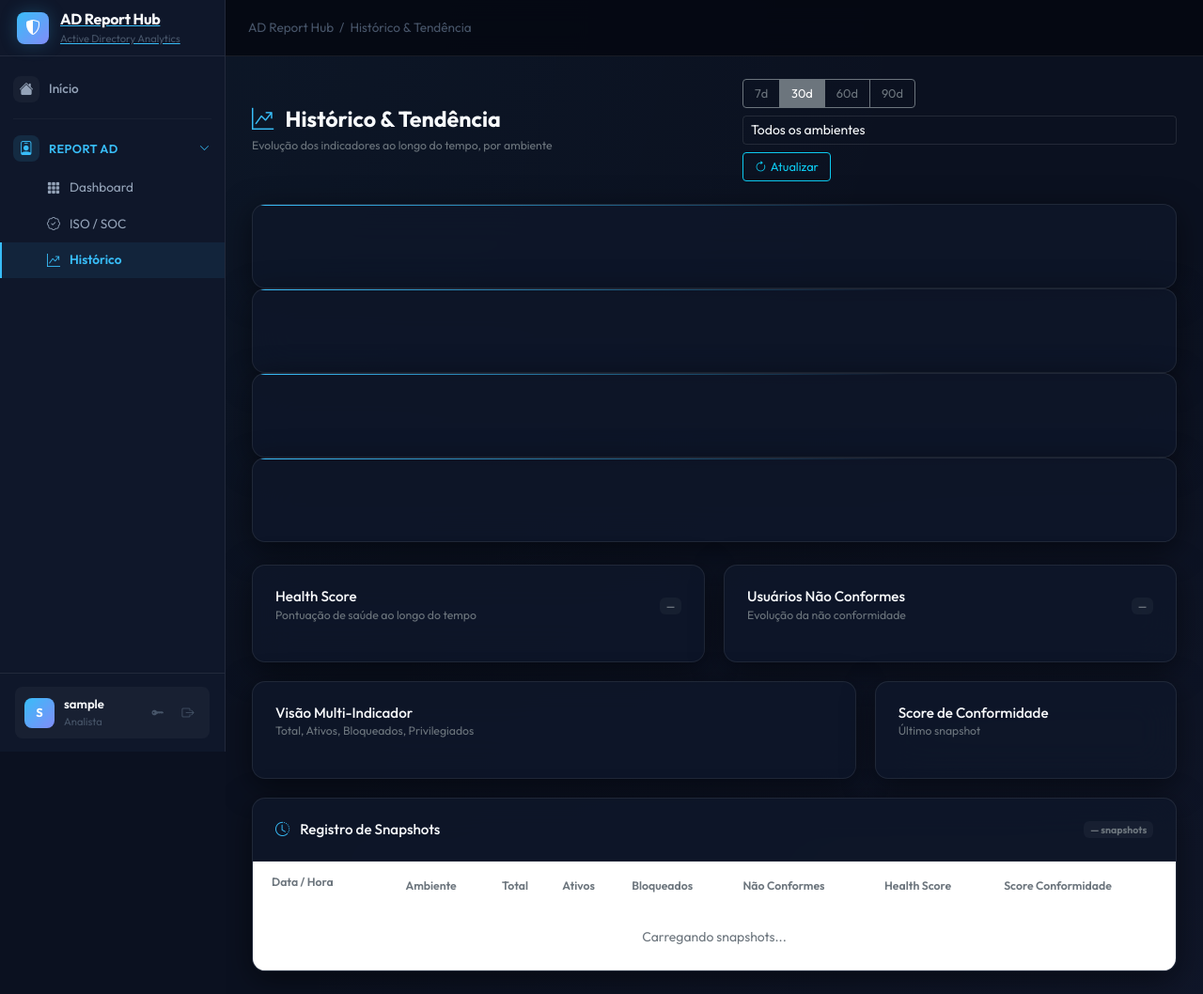
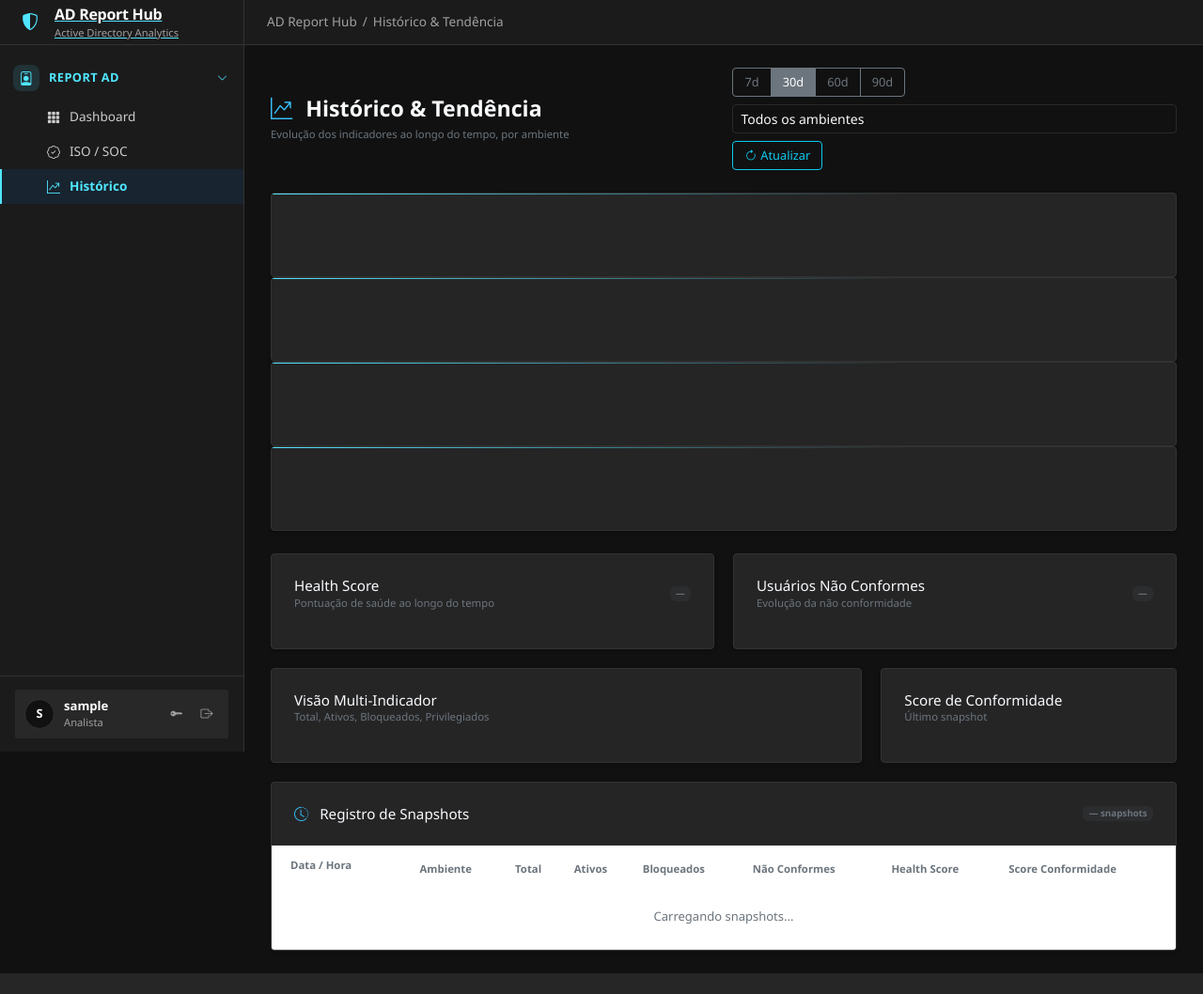
Before and after one commit to wweber993/ad-report-hub, a Flask app: page /ad/history in a window 1280 px wide. Shown: the whole page at 94% size. After the commit the page ends 1036 px from the top, so only its background shows below. Run offline with Flask 3, Linux system fonts and the light colour scheme; the visitor is signed in with stand-in values (Sample User, id 1).

Commit message:
feat: refatoracao compliance ISO/SOC, zero cache, novas regras CIS e dashboard JS

```diff
--- a/app/modules/report_ad/routes.py
+++ b/app/modules/report_ad/routes.py
@@ -221,14 +221,14 @@ def api_history():
 
 # ── Cached loader (shared by all API routes) ────────────────────────────
 
-@cache.memoize(timeout=300)
+# Removed cache.memoize per user request to always load fresh data
 def _load_users_cached(data_dir: str, overrides_path: str) -> list:
     """Cached wrapper around load_all_users. TTL = 5 minutes."""
     import time
     t0 = time.perf_counter()
     users = load_all_users(data_dir, overrides_path)
     elapsed = time.perf_counter() - t0
-    logger.info("[cache MISS] Loaded %d users in %.3fs", len(users), elapsed)
+    logger.info("[Disk Load] Carregou %d usuários diretamente do arquivo JSON em %.3fs", len(users), elapsed)
     return users
 
 
--- a/app/static/css/cyberhub.css
+++ b/app/static/css/cyberhub.css
@@ -1,61 +1,61 @@
 /* ================================================================
-   CyberHub — Unified Design System
-   Dark SOC/NOC theme · Outfit font · Sky-blue accent
+   AD Report Hub — Microsoft Azure Fluent Design System
+   Professional Dark Theme · Segoe UI · Azure Blue Accent
    ================================================================ */
 
-@import url('https://fonts.googleapis.com/css2?family=Outfit:wght@300;400;500;600;700&family=JetBrains+Mono:wght@400;500&display=swap');
+@import url('https://fonts.googleapis.com/css2?family=Inter:wght@300;400;500;600;700&family=JetBrains+Mono:wght@400;500&display=swap');
 
 /* ── CSS Variables ─────────────────────────────────────────────── */
 :root {
   /* Backgrounds */
-  --bg-primary:    #0b1120;
-  --bg-secondary:  #0f172a;
-  --bg-card:       rgba(15, 23, 42, 0.85);
-  --bg-hover:      rgba(255, 255, 255, 0.04);
-  --bg-active:     rgba(56, 189, 248, 0.08);
+  --bg-primary:    #111111;
+  --bg-secondary:  #1b1b1c;
+  --bg-card:       #252526;
+  --bg-hover:      rgba(255, 255, 255, 0.06);
+  --bg-active:     rgba(0, 120, 212, 0.1);
 
   /* Borders */
-  --border:        rgba(255, 255, 255, 0.08);
-  --border-light:  rgba(255, 255, 255, 0.04);
-  --border-accent: rgba(56, 189, 248, 0.3);
+  --border:        #333333;
+  --border-light:  #2d2d2d;
+  --border-accent: rgba(0, 120, 212, 0.4);
 
   /* Accents */
-  --accent:        #38bdf8;
-  --accent-dim:    rgba(56, 189, 248, 0.12);
-  --accent-glow:   rgba(56, 189, 248, 0.25);
-  --purple:        #818cf8;
-  --purple-dim:    rgba(129, 140, 248, 0.12);
+  --accent:        #50e6ff; /* Azure Blue light for dark theme */
+  --accent-dim:    rgba(80, 230, 255, 0.12);
+  --accent-glow:   transparent;
+  --purple:        #b4a0ff;
+  --purple-dim:    rgba(180, 160, 255, 0.12);
 
   /* Semantic */
-  --green:         #10b981;
-  --green-dim:     rgba(16, 185, 129, 0.12);
-  --red:           #e11d48;
-  --red-dim:       rgba(225, 29, 72, 0.12);
-  --yellow:        #f59e0b;
-  --yellow-dim:    rgba(245, 158, 11, 0.12);
-  --orange:        #f59e0b;
+  --green:         #6ce26c;
+  --green-dim:     rgba(108, 226, 108, 0.12);
+  --red:           #ff7b7b;
+  --red-dim:       rgba(255, 123, 123, 0.12);
+  --yellow:        #fce100;
+  --yellow-dim:    rgba(252, 225, 0, 0.12);
+  --orange:        #ff8c00;
 
   /* Text */
-  --text-primary:  #f8fafc;
-  --text-secondary:#94a3b8;
-  --text-muted:    #475569;
+  --text-primary:  #ffffff;
+  --text-secondary:#cccccc;
+  --text-muted:    #a0a0a0;
 
   /* Layout */
-  --sidebar-width:          240px;
+  --sidebar-width:          260px;
   --sidebar-collapsed-width: 64px;
-  --topbar-height:          60px;
+  --topbar-height:          48px;
 
   /* Misc */
-  --radius:     14px;
-  --radius-sm:  8px;
-  --radius-lg:  20px;
-  --transition: all 0.25s cubic-bezier(0.4, 0, 0.2, 1);
-  --shadow-sm:  0 2px 8px rgba(0,0,0,0.3);
-  --shadow-md:  0 4px 20px rgba(0,0,0,0.4);
-  --shadow-lg:  0 8px 32px rgba(0,0,0,0.5);
+  --radius:     4px;
+  --radius-sm:  2px;
+  --radius-lg:  6px;
+  --transition: all 0.15s ease-in-out;
+  --shadow-sm:  0 2px 4px rgba(0,0,0,0.2);
+  --shadow-md:  0 4px 8px rgba(0,0,0,0.3);
+  --shadow-lg:  0 8px 16px rgba(0,0,0,0.4);
 
-  --font-sans: 'Outfit', sans-serif;
-  --font-mono: 'JetBrains Mono', monospace;
+  --font-sans: 'Segoe UI', 'Inter', -apple-system, BlinkMacSystemFont, sans-serif;
+  --font-mono: 'Consolas', 'JetBrains Mono', monospace;
 }
 
 /* ── Reset & Base ──────────────────────────────────────────────── */
@@ -65,13 +65,10 @@ html { scroll-behavior: smooth; }
 body {
   margin: 0;
   font-family: var(--font-sans);
-  font-size: 14px;
-  line-height: 1.6;
+  font-size: 13px;
+  line-height: 1.5;
   color: var(--text-primary);
   background: var(--bg-primary);
-  background-image:
-    radial-gradient(ellipse at 0% 0%,   rgba(56,189,248,0.04) 0%, transparent 55%),
-    radial-gradient(ellipse at 100% 100%, rgba(129,140,248,0.04) 0%, transparent 55%);
   min-height: 100vh;
   -webkit-font-smoothing: antialiased;
 }
@@ -115,14 +112,12 @@ code, pre, .mono { font-family: var(--font-mono); }
 }
 
 .brand-icon {
-  width: 34px; height: 34px;
-  background: linear-gradient(135deg, var(--accent), var(--purple));
-  border-radius: var(--radius-sm);
+  width: 28px; height: 28px;
+  background: transparent;
   display: flex; align-items: center; justify-content: center;
   flex-shrink: 0;
-  font-size: 16px;
-  color: #fff;
-  box-shadow: 0 0 18px var(--accent-glow);
+  font-size: 18px;
+  color: var(--accent);
 }
 
 .brand-text {
@@ -324,12 +319,13 @@ code, pre, .mono { font-family: var(--font-mono); }
 
 .user-avatar {
   width: 32px; height: 32px;
-  border-radius: 8px;
-  background: linear-gradient(135deg, var(--accent), var(--purple));
+  border-radius: 50%;
+  background: var(--bg-primary);
+  border: 1px solid var(--border);
   display: flex; align-items: center; justify-content: center;
-  font-weight: 700;
+  font-weight: 600;
   font-size: 0.8rem;
-  color: #fff;
+  color: var(--text-primary);
   flex-shrink: 0;
 }
 
@@ -370,8 +366,7 @@ code, pre, .mono { font-family: var(--font-mono); }
 /* ── Topbar ─────────────────────────────────────────────────────── */
 .topbar {
   height: var(--topbar-height);
-  background: rgba(5,8,17,0.85);
-  backdrop-filter: blur(12px);
+  background: var(--bg-secondary);
   border-bottom: 1px solid var(--border);
   display: flex;
   align-items: center;
@@ -415,7 +410,6 @@ code, pre, .mono { font-family: var(--font-mono); }
   border: 1px solid var(--border);
   border-radius: var(--radius);
   box-shadow: var(--shadow-sm);
-  backdrop-filter: blur(16px);
   transition: var(--transition);
   overflow: hidden;
   position: relative;
@@ -424,8 +418,8 @@ code, pre, .mono { font-family: var(--font-mono); }
 .card-hub::before {
   content: '';
   position: absolute;
-  top: 0; left: 0; right: 0; height: 1px;
-  background: linear-gradient(90deg, var(--accent-dim), transparent 60%);
+  top: 0; left: 0; bottom: 0; width: 3px;
+  background: transparent;
 }
 
 .card-hub:hover {
@@ -446,13 +440,12 @@ code, pre, .mono { font-family: var(--font-mono); }
 
 .card-hub-body { padding: 20px; }
 
-/* ── Glass Card (for auth pages) ────────────────────────────────── */
+/* ── Flat Card (for auth pages) ────────────────────────────────── */
 .glass-card {
   background: var(--bg-card);
   border: 1px solid var(--border);
   border-radius: var(--radius);
-  backdrop-filter: blur(20px);
-  box-shadow: var(--shadow-lg);
+  box-shadow: var(--shadow-sm);
 }
 
 /* ── Buttons ────────────────────────────────────────────────────── */
@@ -717,9 +710,6 @@ code, pre, .mono { font-family: var(--font-mono); }
   justify-content: center;
   min-height: 100vh;
   background: var(--bg-primary);
-  background-image:
-    radial-gradient(circle at 20% 20%, rgba(56,189,248,0.07) 0%, transparent 45%),
-    radial-gradient(circle at 80% 80%, rgba(129,140,248,0.07) 0%, transparent 45%);
 }
 
 .auth-card {
@@ -736,13 +726,11 @@ code, pre, .mono { font-family: var(--font-mono); }
 
 .auth-logo-icon {
   width: 64px; height: 64px;
-  background: linear-gradient(135deg, var(--accent), var(--purple));
-  border-radius: 18px;
+  background: transparent;
   display: flex; align-items: center; justify-content: center;
   margin: 0 auto 16px;
-  font-size: 28px;
-  color: #fff;
-  box-shadow: 0 0 28px var(--accent-glow);
+  font-size: 42px;
+  color: var(--accent);
 }
 
 .auth-title { font-size: 1.5rem; font-weight: 700; color: var(--text-primary); margin-bottom: 4px; }
--- a/app/templates/base.html
+++ b/app/templates/base.html
@@ -46,15 +46,6 @@
     <!-- Navigation -->
     <nav class="sidebar-nav">
 
-      <!-- Home -->
-      <a href="{{ url_for('ad.dashboard') }}"
-         class="nav-item-direct {% if page == 'home' or page == 'ad_dashboard' %}active{% endif %}">
-        <span class="nav-item-icon"><i class="bi bi-house-fill"></i></span>
-        <span>Início</span>
-      </a>
-
-      <div class="nav-divider"></div>
-
       <!-- ─── Report AD ─────────────────── -->
       {% if current_user.has_module('report_ad') %}
       <div class="nav-group">
@@ -67,7 +58,7 @@
         <div class="nav-group-items {% if page and page.startswith('ad_') %}open{% endif %}"
              id="nav-ad">
           <a href="{{ url_for('ad.dashboard') }}"
-             class="nav-link {% if page == 'ad_dashboard' %}active{% endif %}">
+             class="nav-link {% if page == 'ad_dashboard' or page == 'home' %}active{% endif %}">
             <i class="bi bi-grid-3x3-gap-fill nav-link-icon"></i>
             Dashboard
           </a>
--- a/app/templates/report_ad/dashboard.html
+++ b/app/templates/report_ad/dashboard.html
@@ -210,5 +210,5 @@
 {% block extra_js %}
 <script src="https://cdn.jsdelivr.net/npm/apexcharts"></script>
 <script src="https://cdn.sheetjs.com/xlsx-0.19.3/package/dist/xlsx.full.min.js"></script>
-<script src="{{ url_for('static', filename='js/report-ad.js') }}"></script>
+<script src="{{ url_for('static', filename='js/report-ad.js') }}?v=3"></script>
 {% endblock %}
```
Also changed, not shown: app/modules/report_ad/utils/data_manager.py (+50 -0 lines), app/static/css/report-ad.css (+34 -36 lines), app/static/js/report-ad.js (+12 -12 lines), app/templates/report_ad/iso_soc.html (+40 -19 lines).
